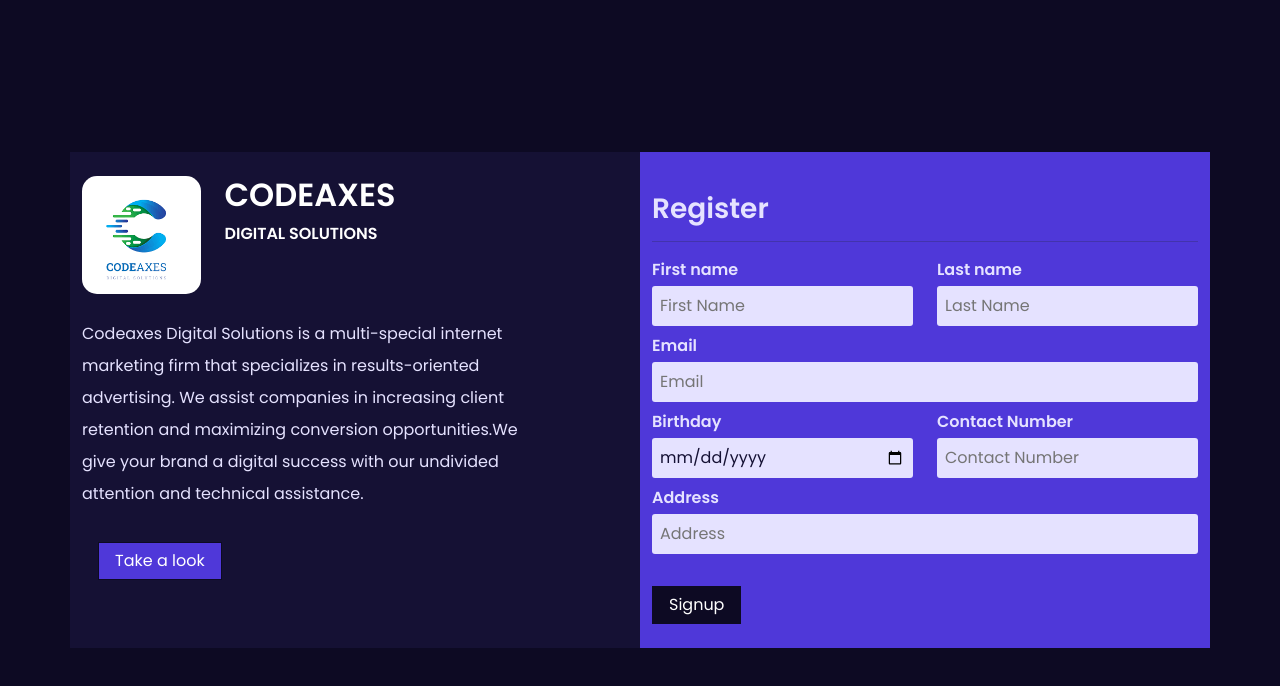
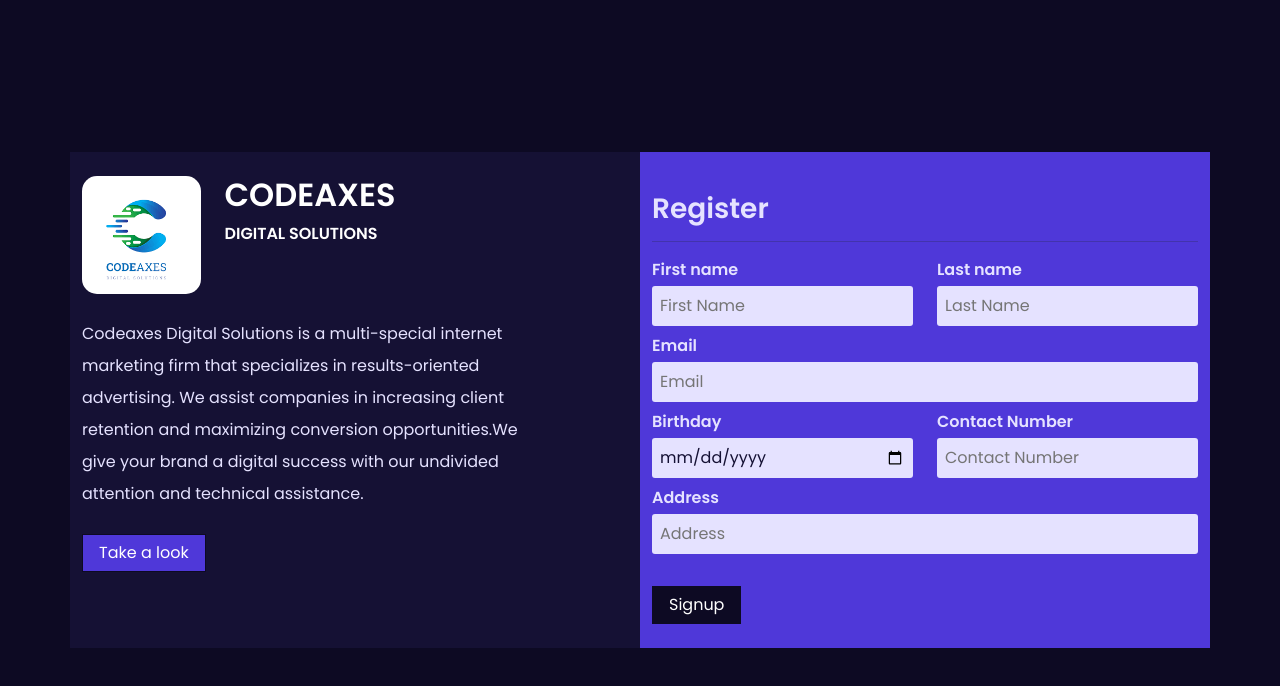
Before and after one commit to sakib-siddiqi/register_user, a React (Create React App) app: page / in a window 1280 px wide. Shown: the top 686 px of the page. Built offline with nearby package versions, Linux system fonts and the light colour scheme.

Commit message:
favicon + title + simple issue solved

```diff
--- a/public/index.html
+++ b/public/index.html
@@ -25,7 +25,7 @@
       work correctly both with client-side routing and a non-root public URL.
       Learn how to configure a non-root public URL by running `npm run build`.
     -->
-    <title>My React App</title>
+    <title>CodeAxes Task</title>
   </head>
   <body>
     <noscript>You need to enable JavaScript to run this app.</noscript>
--- a/src/Pages/Register/RegisterOverview.jsx
+++ b/src/Pages/Register/RegisterOverview.jsx
@@ -1,5 +1,5 @@
 import React from "react";
-import { Col, Nav, Row } from "react-bootstrap";
+import { Col, Row } from "react-bootstrap";
 import { Link } from "react-router-dom";
 import { ButtonPrimary } from "../../Shared/Components/Buttons";
 const img_style = {
@@ -31,9 +31,9 @@ const RegisterOverview = () => {
         give your brand a digital success with our undivided attention and
         technical assistance.
       </p>
-      <Nav.Link as={Link} to="/users">
+      <Link to="/users">
         <ButtonPrimary>Take a look</ButtonPrimary>
-      </Nav.Link>
+      </Link>
     </div>
   );
 };
```
Also changed, not shown: 2 other files (tests, documents, lock files or other folders).
